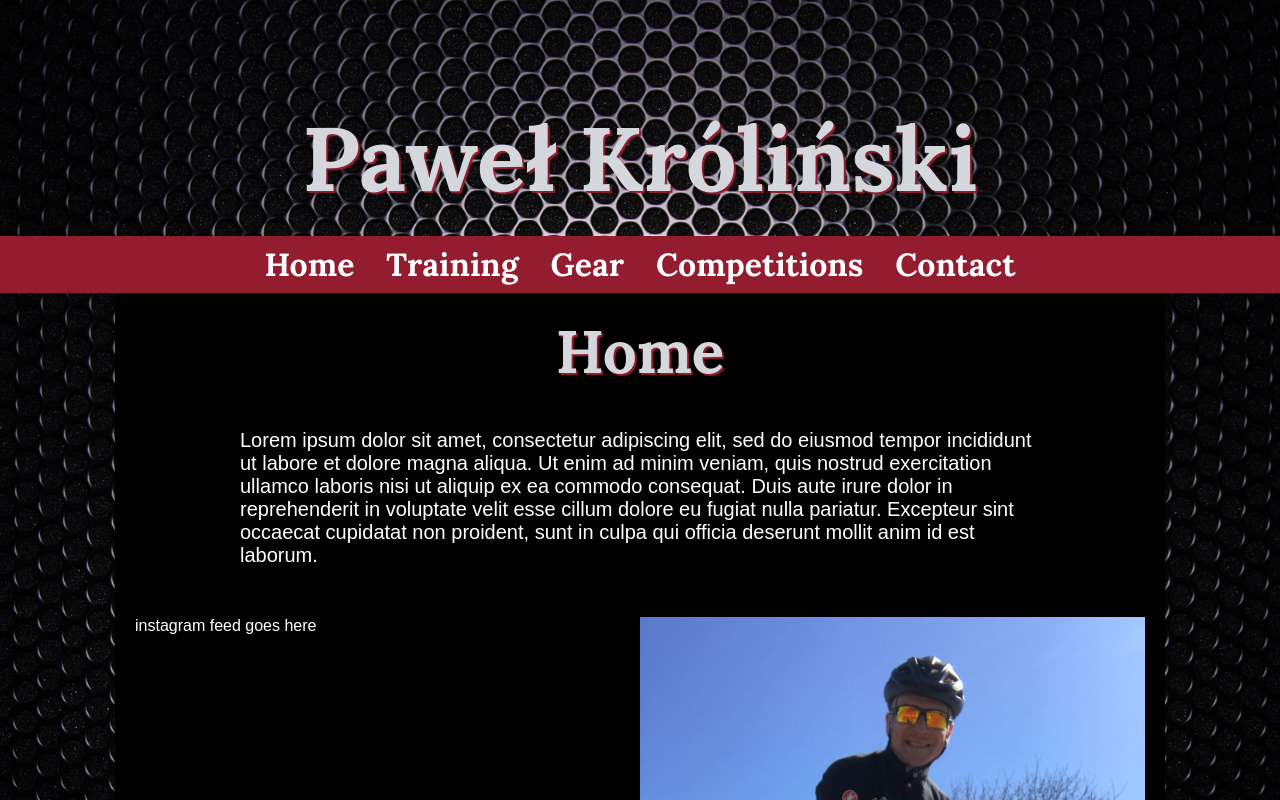
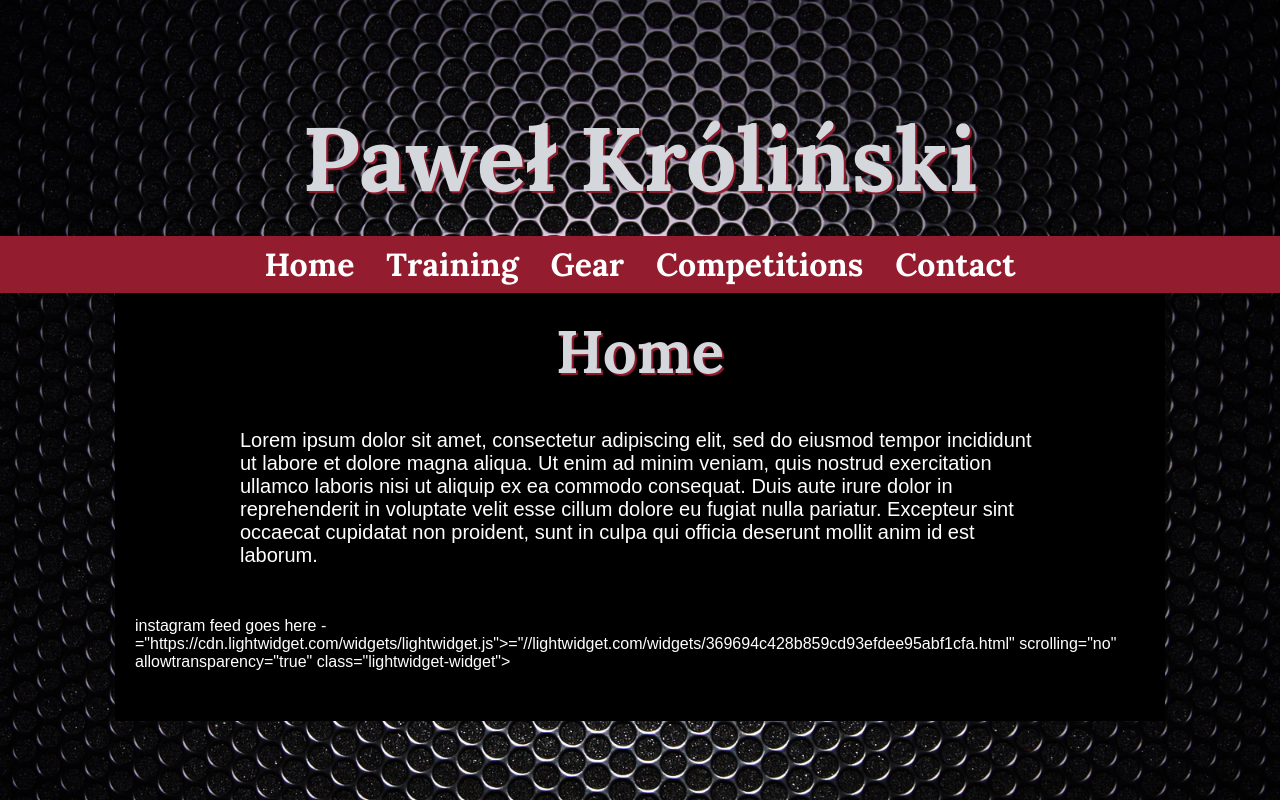
Before and after one commit to JPD84/pawel-website, a Vue app: page /#/ in a window 1280 px wide. Shown: the top 800 px of the page. Built offline with nearby package versions, Linux system fonts and the light colour scheme.

Commit message:
added insta lightweight widget- need to fix it so it works

```diff
--- a/src/App.vue
+++ b/src/App.vue
@@ -66,6 +66,12 @@ export default {
 .navbar a:hover,
 .navbar a:focus {
   background-color: #000;
+}
+
+.grid-cell-ista-Widget{
+  width:100%;
+  border:0;overflow:hidden;
+
 }
 
 #app {
--- a/src/views/home.vue
+++ b/src/views/home.vue
@@ -5,7 +5,7 @@
       <div class="grid-cell"><p>Lorem ipsum dolor sit amet, consectetur adipiscing elit, sed do eiusmod tempor incididunt ut labore et dolore magna aliqua. Ut enim ad minim veniam, quis nostrud exercitation ullamco laboris nisi ut aliquip ex ea commodo consequat. Duis aute irure dolor in reprehenderit in voluptate velit esse cillum dolore eu fugiat nulla pariatur. Excepteur sint occaecat cupidatat non proident, sunt in culpa qui officia deserunt mollit anim id est laborum.</p></div>
     </div>
     <div class="grid-container">
-      <div class="grid-cell">instagram feed goes here</div>
+      <div class="grid-cell-ista-Widget">instagram feed goes here - <src="https://cdn.lightwidget.com/widgets/lightwidget.js"><src="//lightwidget.com/widgets/369694c428b859cd93efdee95abf1cfa.html" scrolling="no" allowtransparency="true" class="lightwidget-widget"></div>
       <div class="grid-cell"><img :src="`${publicPath}images/BIKE_POLAND_2.jpg`"></div>
 
     </div>
```
